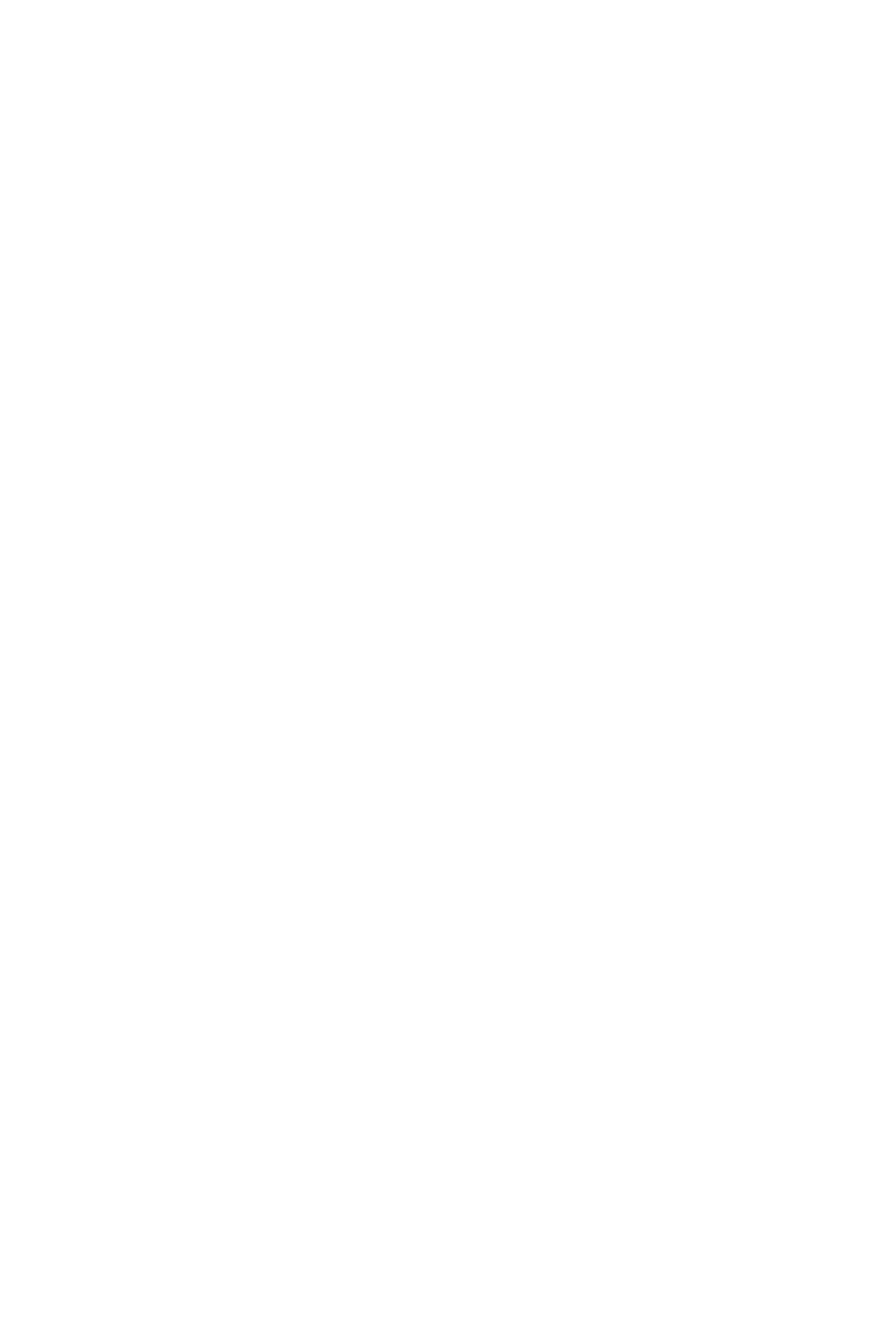
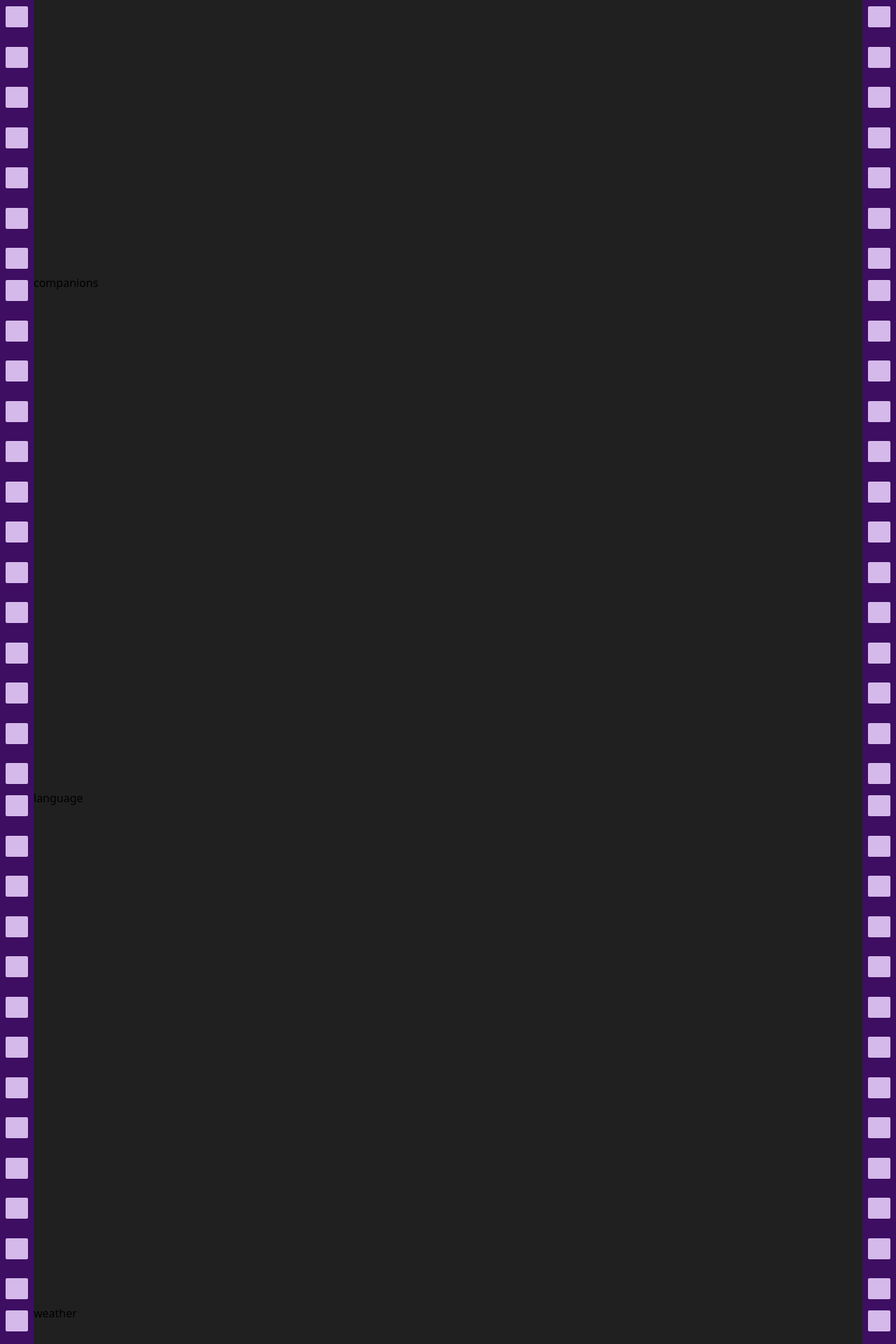
Before and after one commit to ivankbautista/travel-app-FE, a Next.js app: page /rolls in a window 1280 px wide. Shown: the part 1880-3800 px from the top of the page at 70% size. Before the commit the page ends 1536 px from the top, so only its background shows below. Built offline with nearby package versions, Linux system fonts and the light colour scheme.

Commit message:
Adds all components into one roll

```diff
--- a/src/components/Rolls.js
+++ b/src/components/Rolls.js
@@ -13,6 +13,13 @@ export const Rolls = () => {
         <div>
             <Intro />
             <Distance />
+            <Duration />
+            <Companions />
+            <Language />
+            <Weather />
+            <Food />
+            <Attractions />
+            <Summary />
         </div>
     )
 }
```
